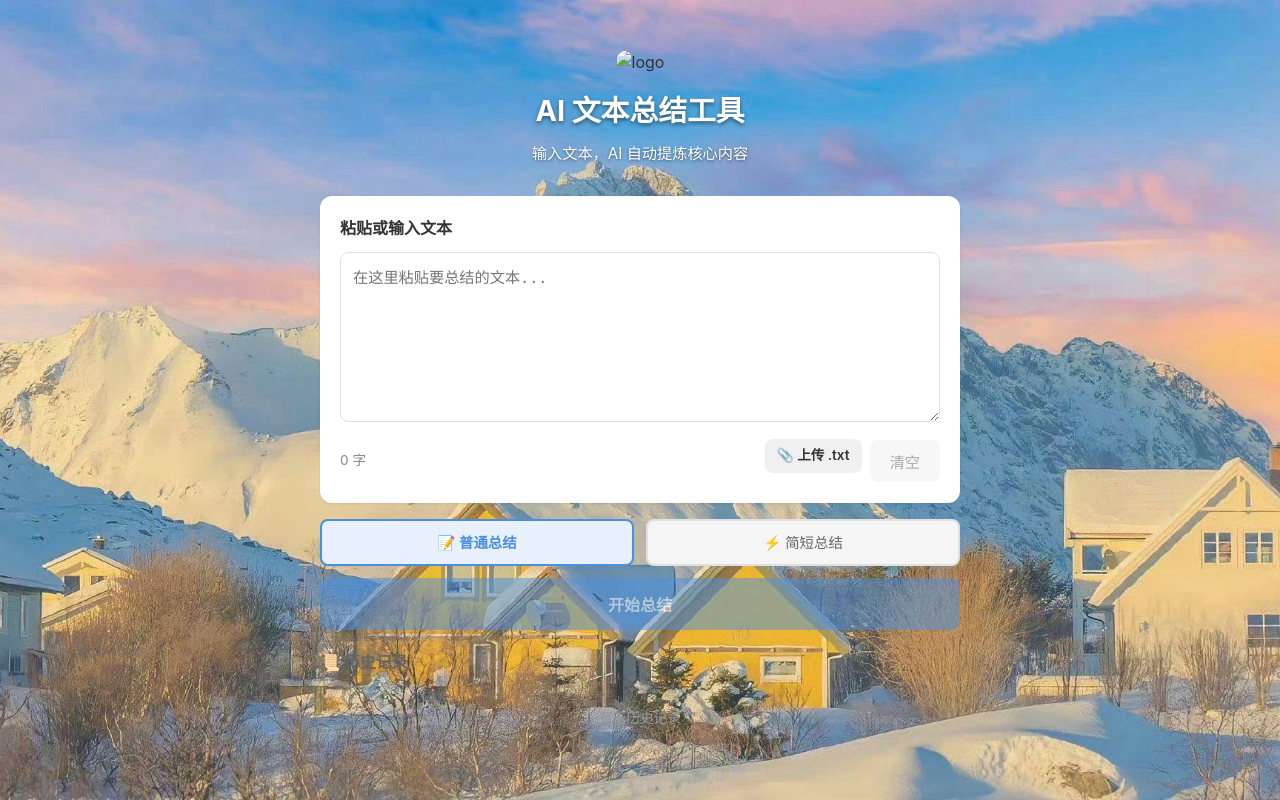
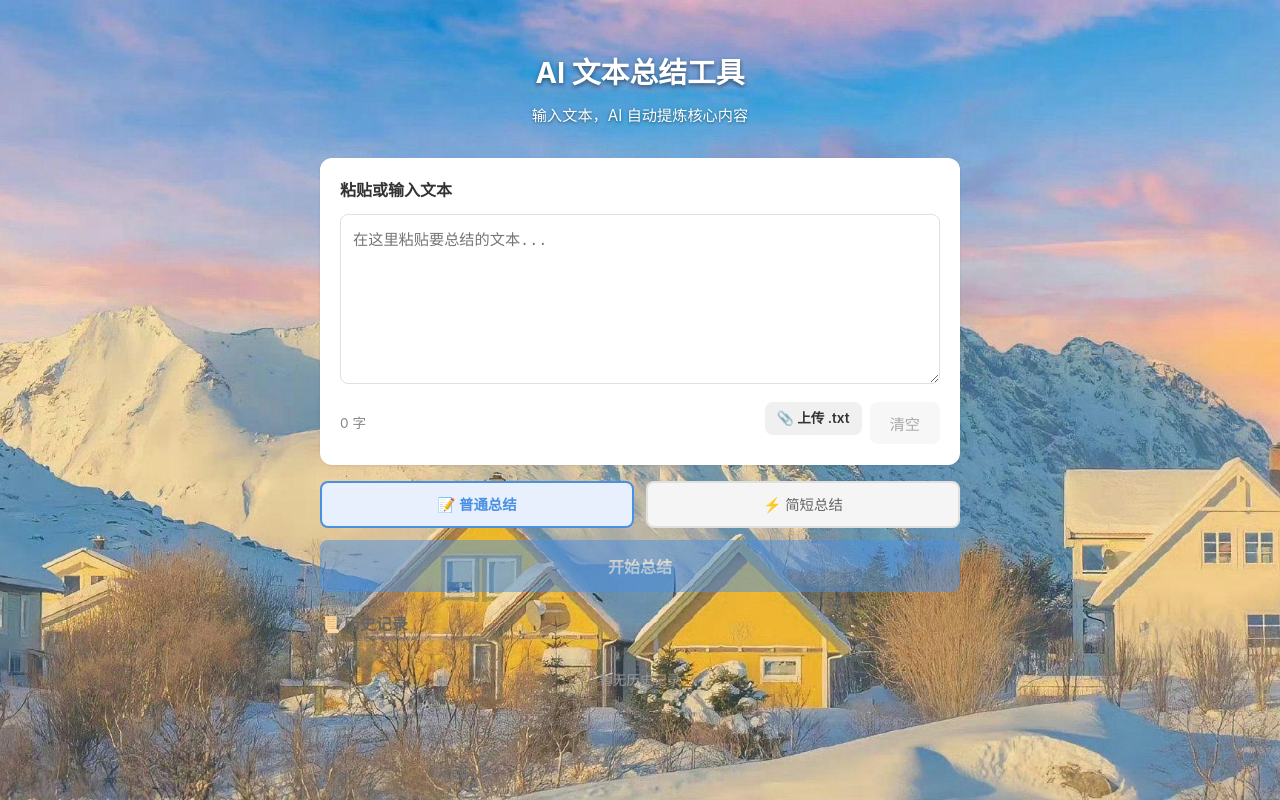
Before and after one commit to airehaozhe-xiaobai/ai-text-summary, a plain HTML site: page index.html in a window 1280 px wide. Drawn offline with Linux system fonts and the light colour scheme.

Commit message:
Remove logo.png reference (file too large)

```diff
--- a/index.html
+++ b/index.html
@@ -10,7 +10,6 @@
     <div class="container">
         <!-- 标题区 -->
         <header>
-            <img src="logo.png" alt="logo" class="site-logo">
             <h1>AI 文本总结工具</h1>
             <p class="subtitle">输入文本，AI 自动提炼核心内容</p>
         </header>
```
